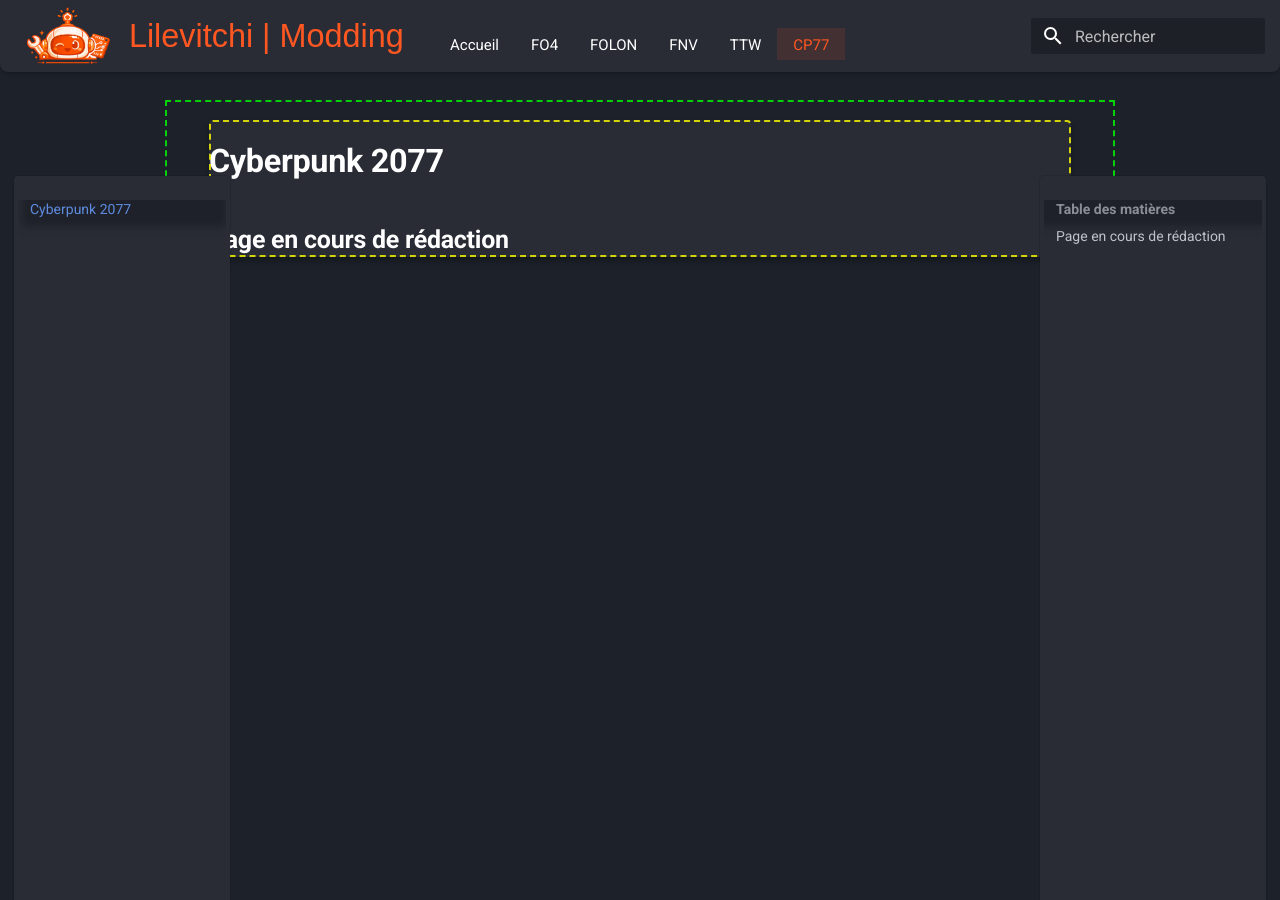
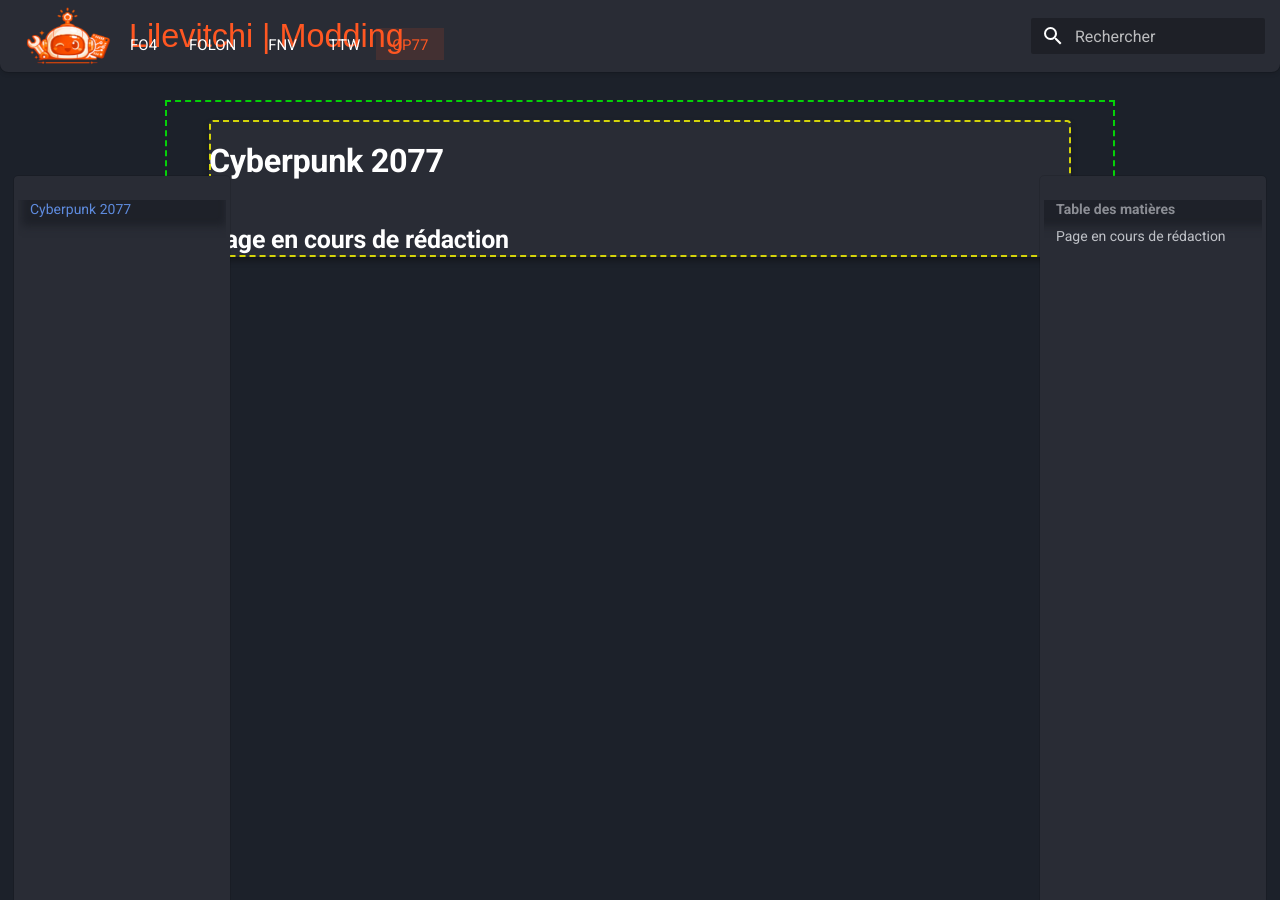
Before and after one commit to Lilevitchi/lilevitchi.github.io, an MkDocs documentation site: the page built from docs/cyberpunk/index.md, in a window 1280 px wide and 900 px high. Built offline with MkDocs 1.6.1 and Material for MkDocs 9.7.7, drawn with Linux system fonts in a browser that asks for light colours.

Commit message:
Update extra.css

```diff
--- a/docs/stylesheets/extra.css
+++ b/docs/stylesheets/extra.css
@@ -204,11 +204,14 @@
   display: flex;
   align-items: center;
   pointer-events: none;
+
+  width: 100%;
+  max-width: var(--grid-max-width);
 }
 
 /* Barre des tabs */
 [data-md-color-scheme] .md-tabs {
-  position: stiky;
+  /*position: stiky;*/
   display: flex;
   justify-content: center;
   width: 100%;
```
